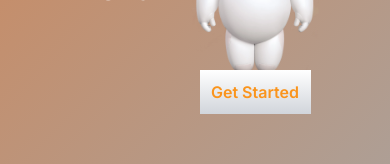
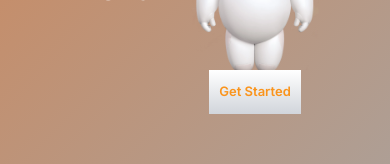
Before and after one commit to TNorsang/philo, a Next.js app: page / in a window 390 px wide. Shown: the part 478-642 px from the top of the page. Built offline with nearby package versions, Linux system fonts and the light colour scheme.

Commit message:
get started width

```diff
--- a/components/ui/HeroSection.tsx
+++ b/components/ui/HeroSection.tsx
@@ -33,7 +33,7 @@ export default function HeroSection({ signedIn }: { signedIn: boolean }) {
               initial={{ opacity: 0 }}
               animate={{ opacity: 1 }}
               transition={{ duration: 1.02 }}
-              className="text-[16px] w-[111px] h-[44px] lg:text-[24px] lg:w-[200px] lg:h-[60px] sm:text-[24px] sm:w-[200px] sm:h-[60px] top-[0px] bg-gradient-to-b from-white to-gray-300 flex justify-center items-center  font-semibold text-customFontOrange relative"
+              className="text-[13px] w-[92px] h-[44px] lg:text-[24px] lg:w-[200px] lg:h-[60px] sm:text-[20px] sm:w-[140px] sm:h-[60px] top-[0px] bg-gradient-to-b from-white to-gray-300 flex justify-center items-center  font-semibold text-customFontOrange relative"
             >
               <button>Get Started</button>
             </motion.div>
```
